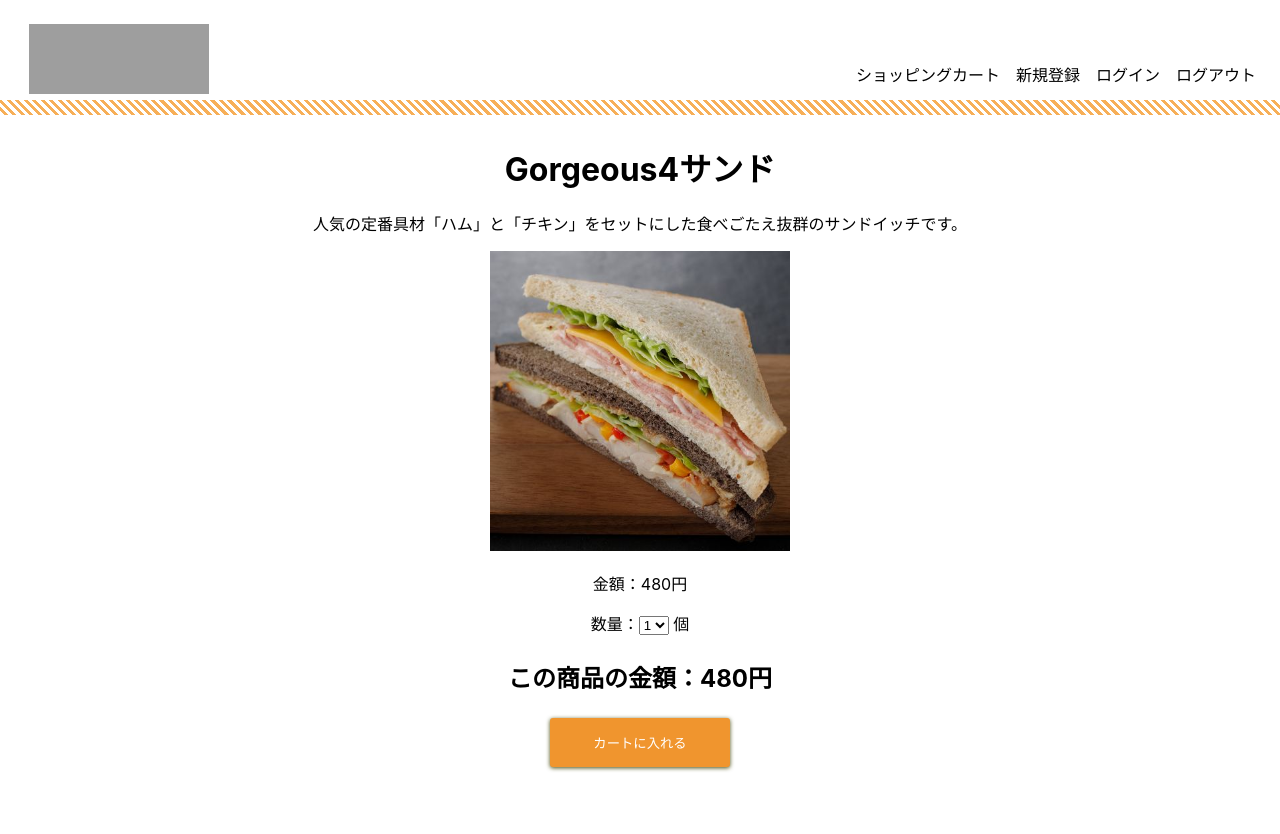
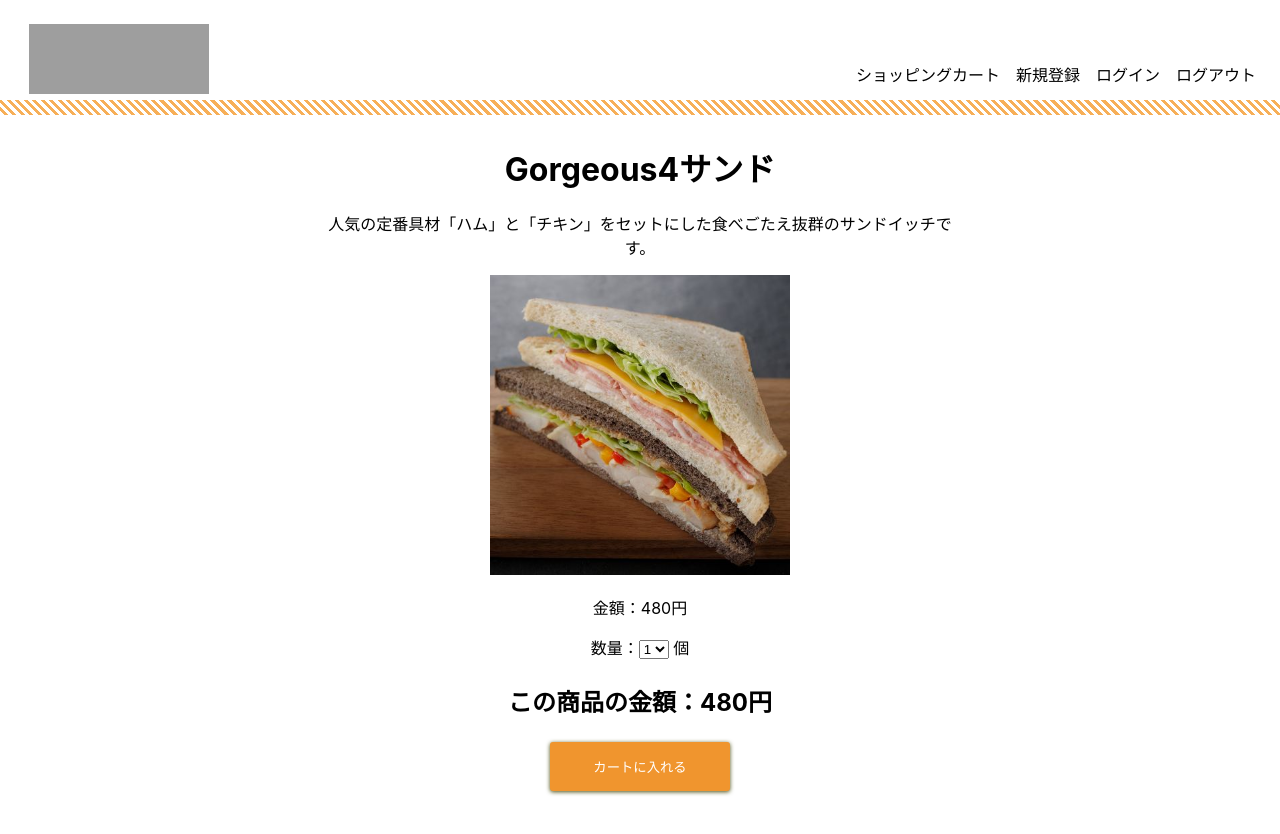
Before and after one commit to miyuhamaoka/EC-202207b, a Next.js app: page /items/21 in a window 1280 px wide. Shown: the top 834 px of the page. Built offline with nearby package versions, Linux system fonts and the light colour scheme; data requests are answered from the project's data file; grey boxes are pictures that could not be loaded.

Commit message:
スタイル修正2

```diff
--- a/src/pages/items/[id].tsx
+++ b/src/pages/items/[id].tsx
@@ -112,8 +112,8 @@ const ItemData = ({ detail }: any) => {
       <Head>
         <title>商品詳細</title>
       </Head>
+      <Layout></Layout>
       <div className={style.itemDetail}>
-        <Layout></Layout>
         <h1>{detail.name}</h1>
         <p>{detail.description}</p>
         <Image
--- a/src/styles/item_detail.module.css
+++ b/src/styles/item_detail.module.css
@@ -1,5 +1,7 @@
 .itemDetail {
   text-align: center;
+  width: 640px;
+  margin: 0 auto;
 }
 
 .total {
```
